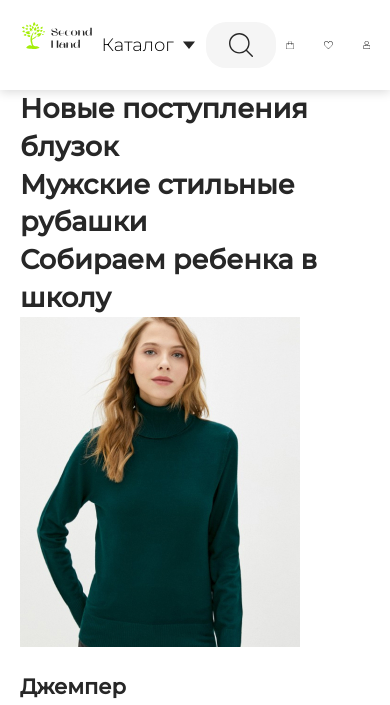
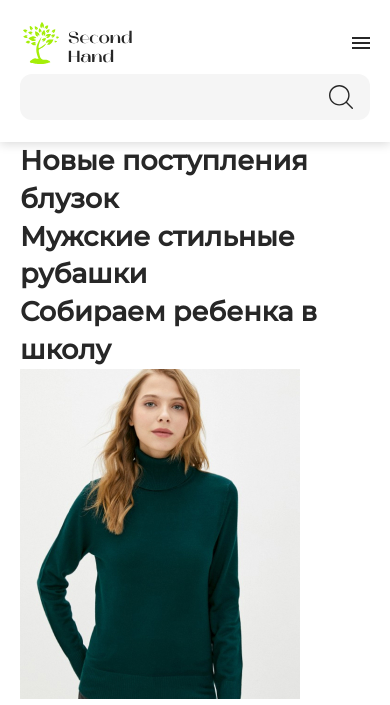
Before and after one commit to geran1ka/second-hand, a plain HTML site: page index.html in a window 390 px wide. Shown: the top 705 px of the page. Drawn offline with Linux system fonts and the light colour scheme.

Commit message:
stop video 1:51:58

```diff
--- a/css/modules/header.css
+++ b/css/modules/header.css
@@ -33,10 +33,14 @@
 /* ToDo stop video 55:41 */
 
 .header__btn {
+  display: block;
+  width: 26px;
+  height: 24px;
+  background-color: transparent;
+  border: none;
 }
 
 .header__btn_cart {
-  border: none;
 }
 
 .header__btn_favorite {
@@ -45,5 +49,31 @@
 .header__btn_person {
 }
 
+@media (max-width: 760px) {
+  .header__container {
+    display: grid;
+    grid-template-columns: repeat(2, 1fr);
+    grid-template-rows: min-content min-content;
+    grid-template-areas: "logo navigation" "search search";
+  }
+
+  .header__logo {
+    grid-area: logo;
+  }
+
+  .header__navigation {
+    grid-area: navigation;
+    justify-self: end;
+  }
+
+  .header__search {
+    grid-area: search;
+  }
+
+  .header__control-list {
+    display: none;
+  }
+}
+
 @media (max-width: 1000px) {
 }
--- a/css/modules/navigation.css
+++ b/css/modules/navigation.css
@@ -31,6 +31,7 @@
     display: flex;
     align-items: center;
     gap: 8px;
+    border: none;
     background-color: transparent;
     font-weight: 300;
     font-size: 18px;
@@ -53,3 +54,57 @@
     overflow: hidden;
   }
 }
+
+@media (max-width: 760px) {
+  .navigation__btn {
+    font-size: 0;
+    position: relative;
+    width: 18px;
+    height: 12px;
+  }
+
+  .navigation__btn_line {
+    position: absolute;
+    left: 0;
+    width: 100%;
+    top: 50%;
+    height: 2px;
+    transform: translateY(-50%) scale(1);
+    background-color: #272727;
+
+    transition: transform 0.24s ease;
+  }
+
+  .navigation__btn::after,
+  .navigation__btn::before {
+    content: "";
+    position: absolute;
+    left: 0;
+    width: 100%;
+    height: 2px;
+    background-color: #272727;
+    transition: transform 0.24s ease, top 0.24s ease-in-out;
+  }
+
+  .navigation__btn::after {
+    top: calc(100% - 2px);
+  }
+
+  .navigation__btn::before {
+    top: 0;
+  }
+
+  .navigation__btn_active::after {
+    top: 50%;
+    transform: rotate(-45deg);
+  }
+
+  .navigation__btn_active::before {
+    top: 50%;
+    transform: rotate(45deg);
+  }
+
+  .navigation__btn_active .navigation__btn_line {
+    transform: translateY(-50%) scale(0);
+  }
+}
--- a/css/modules/search.css
+++ b/css/modules/search.css
@@ -5,7 +5,13 @@
 }
 
 .search__input {
-  display: none;
+  position: absolute;
+  right: 0;
+  top: 0;
+  height: 100%;
+  border: none;
+  border-radius: 20px;
+  background-color: #f5f5f5;
 }
 
 .search__btn {
@@ -24,3 +30,16 @@
 .search__close {
   display: none;
 }
+
+@media (max-width: 760px) {
+  .search__input {
+    position: static;
+    width: 100%;
+    border-radius: 12px 0 0 12px;
+    transform: scaleX(1);
+  }
+
+  .search__btn {
+    border-radius: 0 12px 12px 0;
+  }
+}
--- a/index.html
+++ b/index.html
@@ -22,16 +22,7 @@
 
         <nav class="navigation header__navigation">
           <button class="navigation__btn">
-            <span class="navigation__btn-line">Каталог</span>
-            <!-- <svg
-              width="14"
-              height="8"
-              viewBox="0 0 14 8"
-              fill="none"
-              xmlns="http://www.w3.org/2000/svg"
-            >
-              <path d="M7 8L0.937822 0.5H13.0622L7 8Z" fill="#272727" />
-            </svg> -->
+            <span class="navigation__btn_line">Каталог</span>
           </button>
           <ul class="navigation__list">
             <li class="navigation__item">
```
